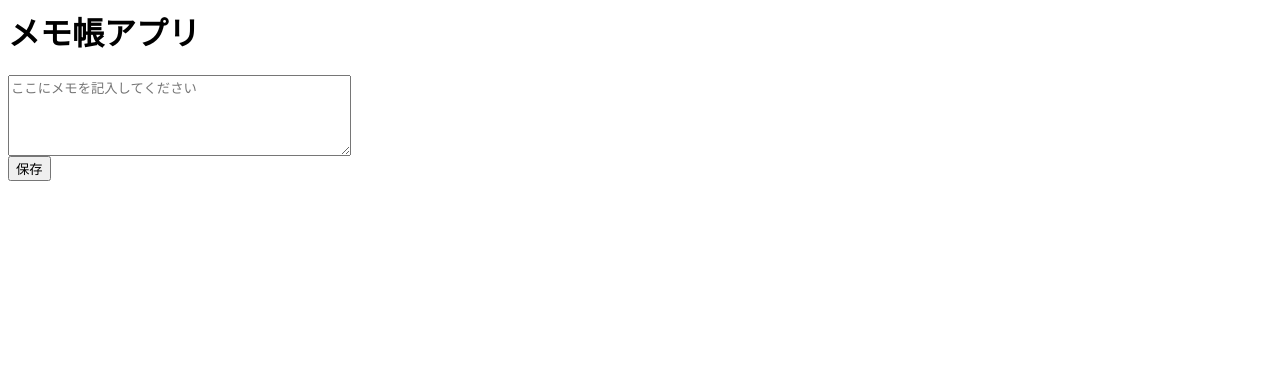
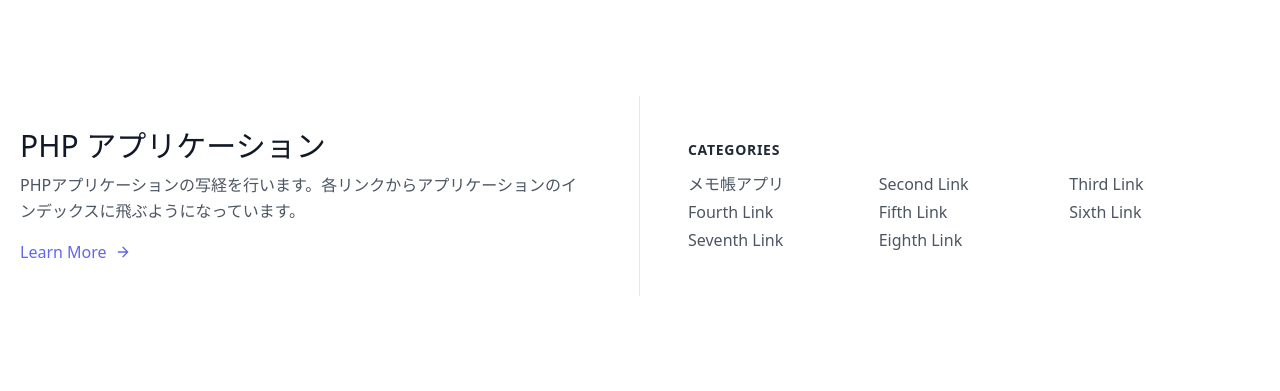
Before and after one commit to nao-pan/phpcopying, a PHP site: page / in a window 1280 px wide. Shown: the top 391 px of the page. Run offline with PHP 8.4, Linux system fonts and the light colour scheme; some libraries are stand-ins or nearby versions.

Commit message:
トップのインデックスを作成、ディレクトリ構成を見直し

```diff
--- a/index.php
+++ b/index.php
@@ -1,50 +1,53 @@
-<?php
-$filename = 'memos.csv';
-
-//POST情報をcsv書き込み
-if($_SERVER['REQUEST_METHOD']==='POST' && !empty($_POST['memo'])){
-  $memo = trim($_POST['memo']);
-  $datetime = (date('Y-m-d H:i:s'));
-  $fp = fopen($filename, 'a');
-  fputcsv($fp, [$memo, $datetime]);
-  fclose($fp);
-}
-?>
-
-<!-- index.php -->
- <!DOCTYPE <!DOCTYPE html>
- <html lang="ja">
+<!DOCTYPE html>
+<html lang="en">
 <head>
-    <meta charset="utf-8">
-    <title>PHPメモ帳</title>
-    <link rel="stylesheet" href="">
+  <meta charset="UTF-8">
+  <meta name="viewport" content="width=device-width, initial-scale=1.0">
+  <script src="https://cdn.tailwindcss.com"></script>
+  <title>PHP アプリケーション 写経の間</title>
 </head>
 <body>
-    <h1>メモ帳アプリ</h1>
-    <form method="POST" action="index.php">
-      <textarea name="memo" rows="5" cols="40" placeholder="ここにメモを記入してください"></textarea><br>
-      <button type="submit">保存</button>
-    </form>
-
-    <?php
-    $memos = [];
-    //csv情報を読み込み
-    if(file_exists($filename)){
-      $fp = fopen($filename, 'r');
-      while(($data = fgetcsv($fp)) !== false){
-        $memos[] = $data;
-      }
-      fclose($fp);
-    };
-    ?>
-    <ul>
-      <?php foreach ($memos as $entry): ?>
-        <li>
-          <?= htmlspecialchars($entry[1], ENT_QUOTES, 'UTF-8') ?>
-          :
-          <?= htmlspecialchars($entry[0], ENT_QUOTES, 'UTF-8') ?>
+<section class="text-gray-600 body-font">
+  <div class="container flex flex-wrap px-5 py-24 mx-auto items-center">
+    <div class="md:w-1/2 md:pr-12 md:py-8 md:border-r md:border-b-0 mb-10 md:mb-0 pb-10 border-b border-gray-200">
+      <h1 class="sm:text-3xl text-2xl font-medium title-font mb-2 text-gray-900">PHP アプリケーション</h1>
+      <p class="leading-relaxed text-base">PHPアプリケーションの写経を行います。各リンクからアプリケーションのインデックスに飛ぶようになっています。</p>
+      <a class="text-indigo-500 inline-flex items-center mt-4">Learn More
+        <svg fill="none" stroke="currentColor" stroke-linecap="round" stroke-linejoin="round" stroke-width="2" class="w-4 h-4 ml-2" viewBox="0 0 24 24">
+          <path d="M5 12h14M12 5l7 7-7 7"></path>
+        </svg>
+      </a>
+    </div>
+    <div class="flex flex-col md:w-1/2 md:pl-12">
+      <h2 class="title-font font-semibold text-gray-800 tracking-wider text-sm mb-3">CATEGORIES</h2>
+      <nav class="flex flex-wrap list-none -mb-1">
+        <li class="lg:w-1/3 mb-1 w-1/2">
+          <a class="text-gray-600 hover:text-gray-800" href="memo/index.php">メモ帳アプリ</a>
         </li>
-      <?php endforeach; ?>
-    </ul>
+        <li class="lg:w-1/3 mb-1 w-1/2">
+          <a class="text-gray-600 hover:text-gray-800">Second Link</a>
+        </li>
+        <li class="lg:w-1/3 mb-1 w-1/2">
+          <a class="text-gray-600 hover:text-gray-800">Third Link</a>
+        </li>
+        <li class="lg:w-1/3 mb-1 w-1/2">
+          <a class="text-gray-600 hover:text-gray-800">Fourth Link</a>
+        </li>
+        <li class="lg:w-1/3 mb-1 w-1/2">
+          <a class="text-gray-600 hover:text-gray-800">Fifth Link</a>
+        </li>
+        <li class="lg:w-1/3 mb-1 w-1/2">
+          <a class="text-gray-600 hover:text-gray-800">Sixth Link</a>
+        </li>
+        <li class="lg:w-1/3 mb-1 w-1/2">
+          <a class="text-gray-600 hover:text-gray-800">Seventh Link</a>
+        </li>
+        <li class="lg:w-1/3 mb-1 w-1/2">
+          <a class="text-gray-600 hover:text-gray-800">Eighth Link</a>
+        </li>
+      </nav>
+    </div>
+  </div>
+</section>
 </body>
 </html>
--- /dev/null
+++ b/memos.txt
@@ -0,0 +1,3 @@
+test
+test
+[2025-07-04 02:35:26] test
```
Also changed, not shown: memo/index.php (added, +50 -0 lines), 1 other file. Lines whose indentation alone changed are shown as unchanged.
